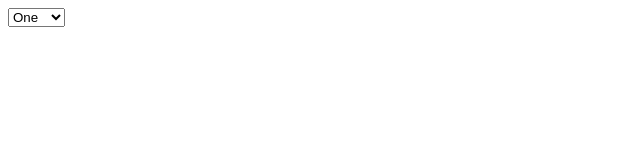
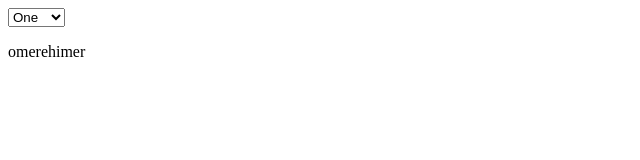
Before and after one commit to OmerEhimer/Our-Project, a plain HTML site: page index.html in a window 1280 px wide. Shown: the full height of the page, 0-640 px from the left. Drawn offline with Linux system fonts and the light colour scheme.

Commit message:
I Changed Index

```diff
--- a/index.html
+++ b/index.html
@@ -9,5 +9,6 @@
             <option>Two</option>
             <option>Three</option>
         <select>
+        <p >omerehimer</p>
     </body>
 </html>
```
